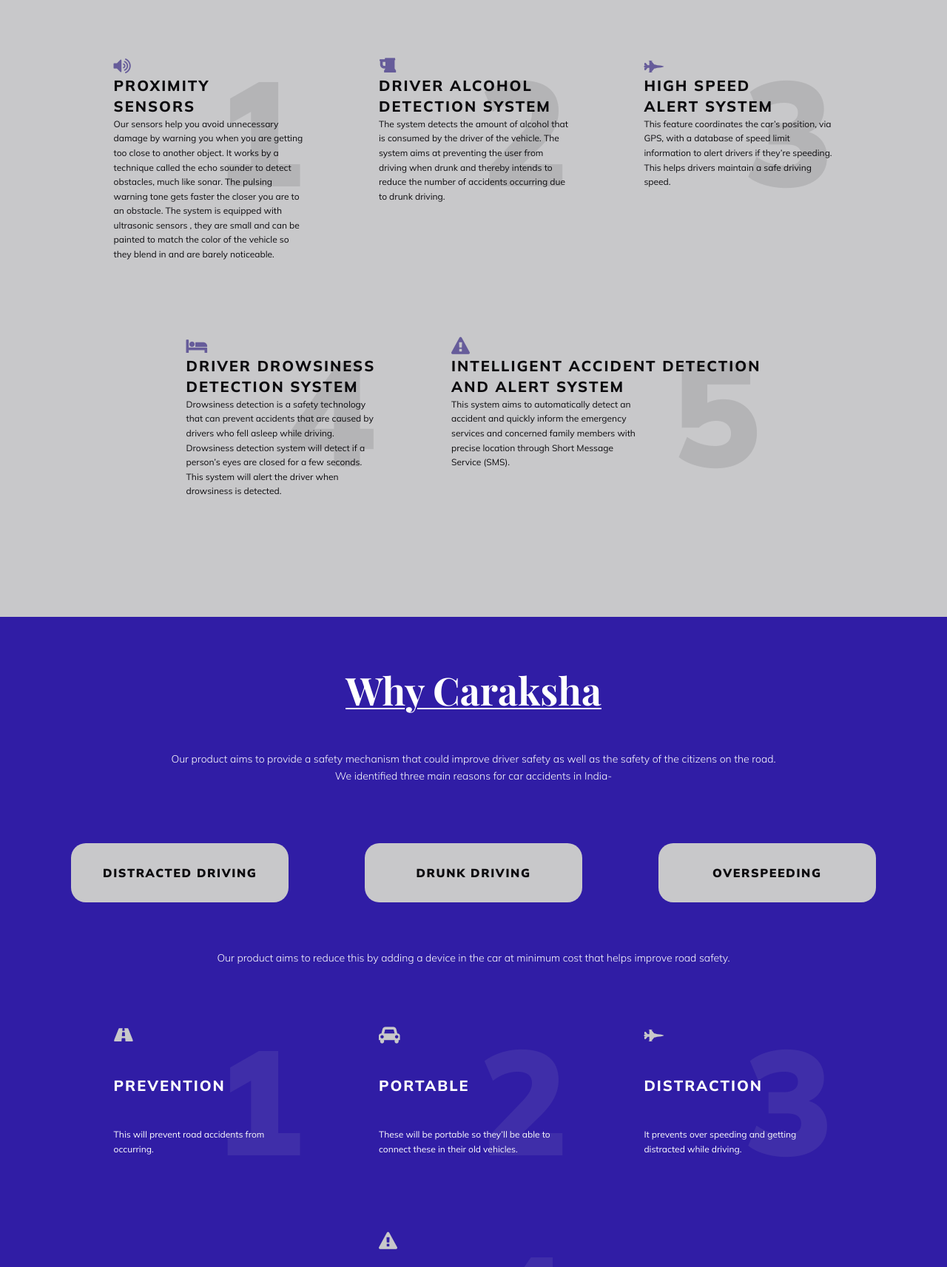
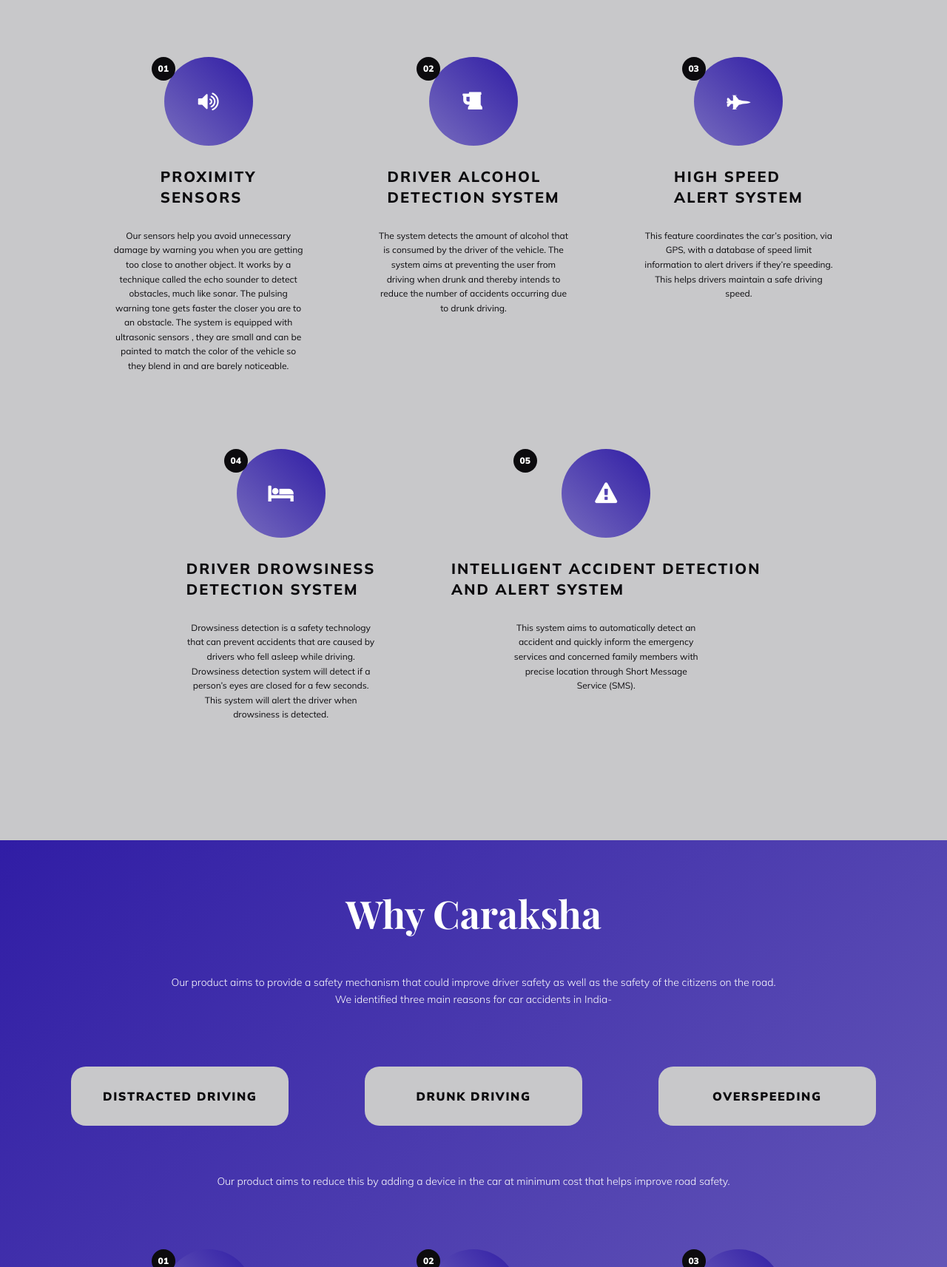
Before and after one commit to Vverma-27/Caraksha, a plain HTML site: page index.html in a window 1280 px wide. Shown: the part 1087-2800 px from the top of the page at 74% size. Drawn offline with nearby package versions, Linux system fonts and the light colour scheme; a script that the page names is missing.

Commit message:
Website completed

```diff
--- a/chatbot.css
+++ b/chatbot.css
@@ -141,7 +141,9 @@
 }
 .bot {
   /* margin-right: 50px; */
-  background-color: #301da5;
+  /* background-color: #301da5; */
+
+  background: linear-gradient(to right bottom, #301da5, #776cbe);
   font-family: "Mulish";
   font-style: normal;
   font-weight: 400;
--- a/index.css
+++ b/index.css
@@ -161,7 +161,9 @@
   /* width: 80%; */
   width: 100%;
   height: 10vmin;
-  background: #000106;
+  background: rgb(0, 1, 6, 0.6);
+  backdrop-filter: blur(2px);
+  /* background: transparent; */
   display: flex;
   justify-content: space-between;
   align-items: center;
@@ -316,11 +318,13 @@
   padding: 8vmin 6vmax 20vmin;
 }
 .section:nth-of-type(odd) {
-  background: #301da5;
+  /* background: #301da5; */
+
+  background: linear-gradient(to right bottom, #301da5, #776cbe);
 }
-.section:nth-of-type(odd) .index {
+/* .section:nth-of-type(odd) .index {
   color: rgb(200, 200, 202, 0.1);
-}
+} */
 .section:nth-of-type(odd) p,
 .section:nth-of-type(odd) h1,
 .section:nth-of-type(odd) h2,
@@ -328,9 +332,9 @@
 .section:nth-of-type(odd) h4 {
   color: #fff;
 }
-.section:nth-of-type(odd) .icon {
+/* .section:nth-of-type(odd) .icon {
   color: #c8c8ca !important;
-}
+} */
 #order-checkbox:checked ~ .modal {
   display: flex;
 }
@@ -388,7 +392,9 @@
 /* @media */
 .section-clipped {
   clip-path: polygon(0% 0, 100% 0%, 100% 80%, 50% 100%, 0% 80%);
-  background: #301da5;
+  /* background: #301da5; */
+
+  /* background: linear-gradient(to left bottom, #301da5, #776cbe); */
   /* padding-bottom: 20vmin; */
 }
 .hero-background {
@@ -469,7 +475,10 @@
   color: #fff;
 }
 .hero-cta.first {
-  background: #301da5;
+  /* background: #301da5; */
+
+  background: linear-gradient(to right bottom, #301da5, #776cbe);
+  /* background: linear-gradient(to left bottom, #301da5, #776cbe); */
   border: none;
   color: #fff !important;
 }
@@ -480,7 +489,7 @@
   font-size: 5.2rem;
   line-height: 6.9rem;
   text-align: center;
-  text-decoration-line: underline;
+  /* text-decoration-line: underline; */
   color: #0c0b0e;
   text-transform: capitalize;
   text-underline-offset: 3px;
@@ -510,30 +519,47 @@
 .point-card {
   display: flex;
   flex-direction: column;
-  align-items: flex-start;
+  align-items: center;
   justify-content: space-between;
+  gap: 3.5vmin;
   position: relative;
-}
-.problem-card {
-  /* align-items:; */
-  height: 22vmin;
 }
 .index {
   font-family: "Mulish";
   position: absolute;
-  right: 0;
+  left: 20%;
+  height: 4vmin;
+  align-items: center;
+  justify-content: center;
+  display: flex;
+  width: 4vmin;
   top: 0;
   font-style: normal;
   font-weight: 900;
-  font-size: 20rem;
+  background: #0c0b0e;
+  border-radius: 50%;
+  font-size: 1.2rem;
   z-index: 0;
   line-height: 100%;
   text-transform: capitalize;
-  color: rgba(12, 11, 14, 0.1);
+  color: #fff;
 }
 .icon {
   color: #665c9a;
   font-size: 2.5rem !important;
+}
+.point-icon {
+  height: 15vmin;
+  width: 15vmin;
+  background: linear-gradient(to left bottom, #301da5, #776cbe);
+  border-radius: 50%;
+  display: flex;
+  align-items: center;
+  justify-content: center;
+}
+.point-icon .icon {
+  color: #fff;
+  font-size: 3rem !important;
 }
 .card-heading {
   font-family: "Mulish";
@@ -551,6 +577,7 @@
   font-style: normal;
   font-weight: 400;
   font-size: 1.2rem;
+  text-align: center;
   line-height: 163.15%;
   color: #0c0b0e;
   width: 20vmax;
@@ -575,7 +602,9 @@
   color: #0c0b0e;
 }
 .plan-card {
-  background: #301da5;
+  /* background: #301da5; */
+
+  background: linear-gradient(to right bottom, #301da5, #776cbe);
   border-radius: 10px;
   width: 22vmax;
   padding: 4vmin;
--- a/index.html
+++ b/index.html
@@ -109,8 +109,10 @@
       </p>
       <section class="row">
         <section class="point-card">
-          <h5 class="index">1</h5>
+          <h5 class="index">01</h5>
+          <div class="point-icon">
             <i class="fa fa-volume-up icon" aria-hidden="true"></i>
+          </div>
           <h3 class="card-heading">
             Proximity <br />
             Sensors
@@ -126,8 +128,14 @@
           </p>
         </section>
         <section class="point-card">
-          <h5 class="index">2</h5>
-          <i class="fa fa-beer icon" aria-hidden="true"></i>
+          <h5 class="index">02</h5>
+          <div class="point-icon">
+            <i
+              class="fa fa-beer icon"
+              style="transform: translateX(-2px)"
+              aria-hidden="true"
+            ></i>
+          </div>
           <h3 class="card-heading">
             Driver Alcohol <br />
             Detection system
@@ -140,8 +148,10 @@
           </p>
         </section>
         <section class="point-card">
-          <h5 class="index">3</h5>
+          <h5 class="index">03</h5>
+          <div class="point-icon">
             <i class="fa fa-fighter-jet icon" aria-hidden="true"></i>
+          </div>
           <h3 class="card-heading">
             High Speed <br />
             Alert System
@@ -153,8 +163,10 @@
           </p>
         </section>
         <section class="point-card">
-          <h5 class="index">4</h5>
+          <h5 class="index">04</h5>
+          <div class="point-icon">
             <i class="fa fa-bed icon" aria-hidden="true"></i>
+          </div>
           <h3 class="card-heading">
             Driver Drowsiness <br />
             Detection System
@@ -168,8 +180,10 @@
           </p>
         </section>
         <section class="point-card">
-          <h5 class="index">5</h5>
+          <h5 class="index">05</h5>
+          <div class="point-icon">
             <i class="fa fa-exclamation-triangle icon" aria-hidden="true"></i>
+          </div>
           <h3 class="card-heading">
             Intelligent Accident detection <br />
             and Alert System
@@ -200,16 +214,20 @@
       </p>
       <section class="row">
         <section class="point-card problem-card">
-          <h5 class="index">1</h5>
+          <h5 class="index">01</h5>
+          <div class="point-icon">
             <i class="fa fa-road icon" aria-hidden="true"></i>
+          </div>
           <h3 class="card-heading">Prevention</h3>
           <p class="point-info">
             This will prevent road accidents from occurring.
           </p>
         </section>
         <section class="point-card problem-card">
-          <h5 class="index">2</h5>
+          <h5 class="index">02</h5>
+          <div class="point-icon">
             <i class="fa fa-car icon" aria-hidden="true"></i>
+          </div>
           <h3 class="card-heading">Portable</h3>
           <p class="point-info">
             These will be portable so they’ll be able to connect these in their
@@ -217,16 +235,20 @@
           </p>
         </section>
         <section class="point-card problem-card">
-          <h5 class="index">3</h5>
+          <h5 class="index">03</h5>
+          <div class="point-icon">
             <i class="fa fa-fighter-jet icon" aria-hidden="true"></i>
+          </div>
           <h3 class="card-heading">Distraction</h3>
           <p class="point-info">
             It prevents over speeding and getting distracted while driving.
           </p>
         </section>
         <section class="point-card problem-card">
-          <h5 class="index">4</h5>
+          <h5 class="index">04</h5>
+          <div class="point-icon">
             <i class="fa fa-exclamation-triangle icon" aria-hidden="true"></i>
+          </div>
           <h3 class="card-heading">Medical Aid</h3>
           <p class="point-info">
             In case of accidents time won’t be wasted in calling for an
@@ -316,8 +338,10 @@
       </p>
       <section class="row">
         <section class="point-card">
-          <h5 class="index">1</h5>
+          <h5 class="index">01</h5>
+          <div class="point-icon">
             <i class="fa fa-user icon" aria-hidden="true"></i>
+          </div>
           <h3 class="card-heading">Skill Development</h3>
           <p class="point-info">
             We will tie up with government-approved motor driving training
@@ -328,8 +352,10 @@
           </p>
         </section>
         <section class="point-card">
-          <h5 class="index">2</h5>
+          <h5 class="index">02</h5>
+          <div class="point-icon">
             <i class="fa fa-tree icon" aria-hidden="true"></i>
+          </div>
           <h3 class="card-heading">Environment Preservation</h3>
           <p class="point-info">
             We will help in replanting the trees that are harmed by motor
@@ -338,7 +364,9 @@
         </section>
         <section class="point-card">
           <h5 class="index">3</h5>
+          <div class="point-icon">
             <i class="fa fa-home icon" aria-hidden="true"></i>
+          </div>
           <h3 class="card-heading">Sheltering Homes</h3>
           <p class="point-info">
             We will collaborate with shelter homes and NGOs to accommodate
@@ -403,7 +431,7 @@
         align-items: center;
         justify-content: space-around;
         flex-wrap: wrap;
-        background-color: #301da5;
+        background: linear-gradient(to right bottom, #301da5, #776cbe);
       "
     >
       <iframe
@@ -439,7 +467,7 @@
           class="input"
           required
         ></textarea>
-        <button class="hero-cta">Enquire</button>
+        <button class="hero-cta first">Enquire</button>
       </form>
     </section>
     <footer class="footer" id="footer">
```
Lines whose indentation alone changed are shown as unchanged.
